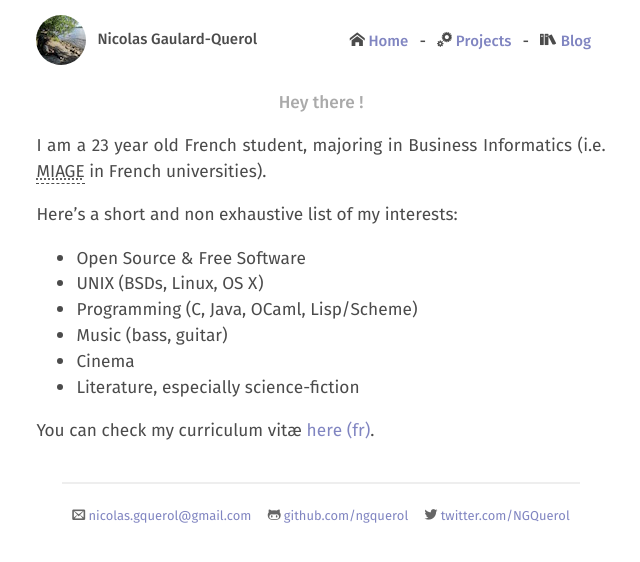
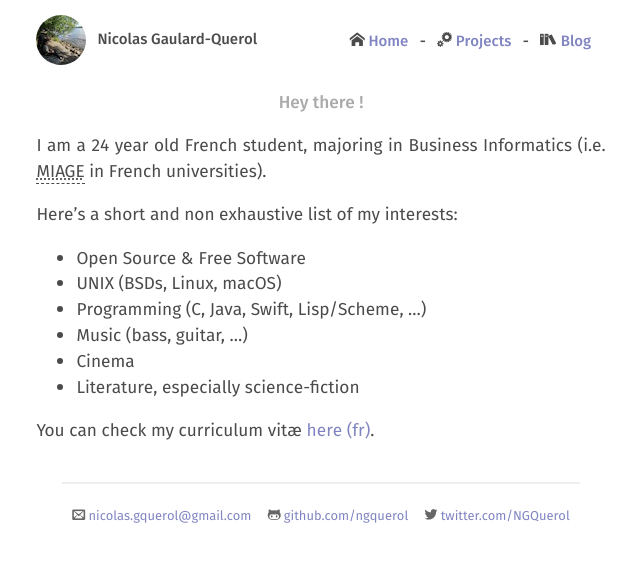
Before and after one commit to ngquerol/ngquerol.github.io, a Jekyll site: the page built from index.md, in a window 1280 px wide. Shown: the top 562 px of the page, without its empty margins (319-959 px from the left). Built offline with Jekyll 4.4.1, drawn with Linux system fonts in a browser that asks for light colours; some web fonts are replaced.

```diff
--- a/index.md
+++ b/index.md
@@ -3,18 +3,17 @@ layout: page
 title: Hey there !
 ---
 
-I am a 23 year old French student, majoring in Business Informatics (i.e. <abbr
+I am a 24 year old French student, majoring in Business Informatics (i.e. <abbr
 title="Méthodes Informatiques Appliquées à la Gestion des
 Entreprises">MIAGE</abbr> in French universities).
 
 Here's a short and non exhaustive list of my interests:
 
 - Open Source & Free Software
-- UNIX (BSDs, Linux, OS X)
-- Programming (C, Java, OCaml, Lisp/Scheme)
-- Music (bass, guitar)
+- UNIX (BSDs, Linux, macOS)
+- Programming (C, Java, Swift, Lisp/Scheme, …)
+- Music (bass, guitar, …)
 - Cinema
 - Literature, especially science-fiction
 
-You can check my curriculum vitæ
-[here (fr)](/assets/files/CV_Nicolas_Gaulard-Querol.pdf).
+You can check my curriculum vitæ [here (fr)](/assets/files/CV_Nicolas_Gaulard-Querol.pdf).
```
Also changed, not shown: projects/index.md (+6 -1 lines).
